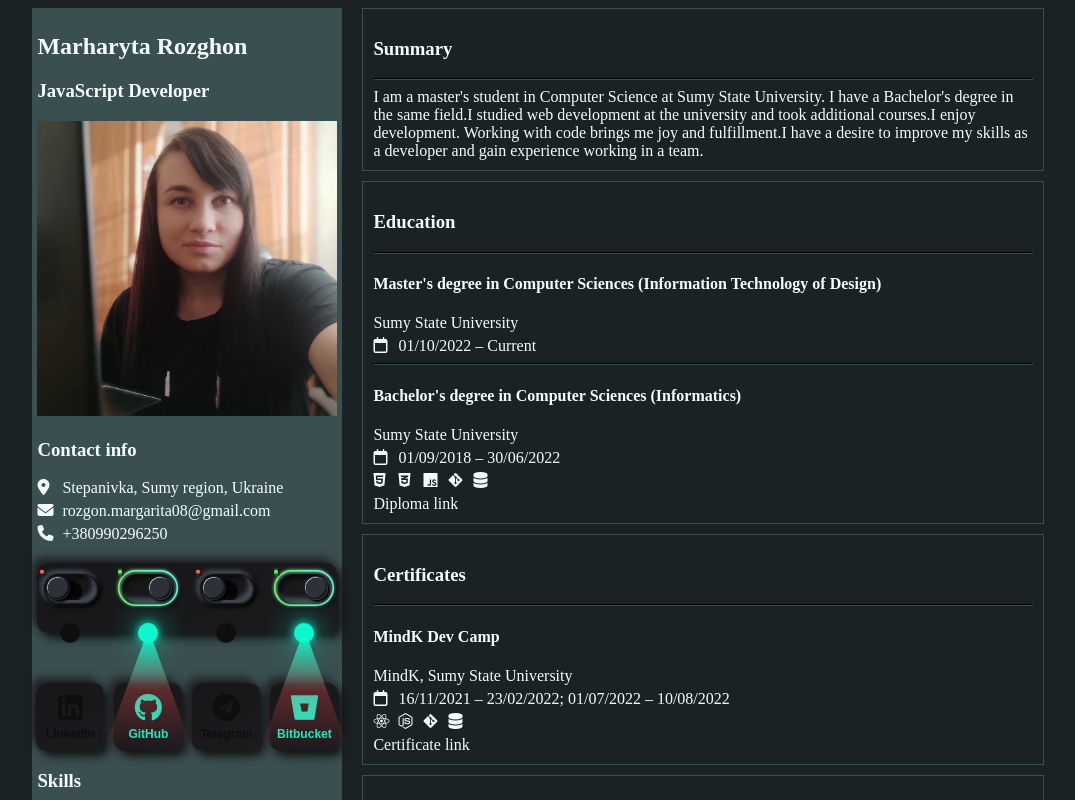
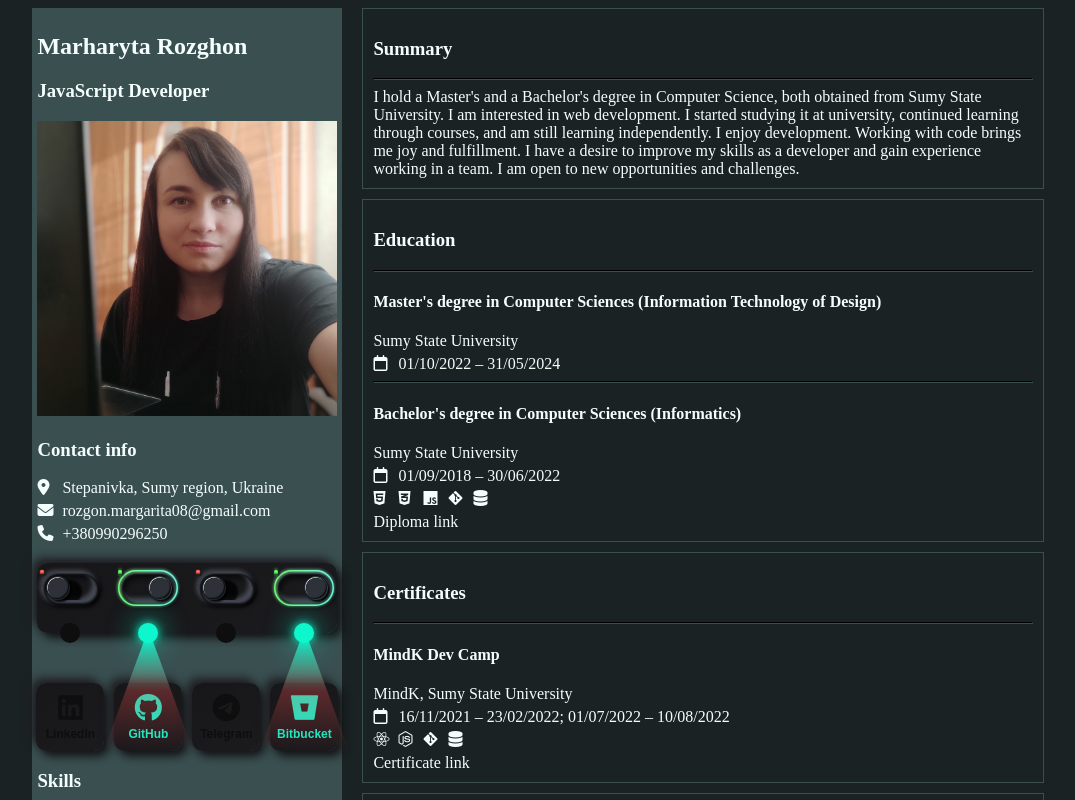
Before and after one commit to marharita08/resume, a React (Create React App) app: page / in a window 1280 px wide. Shown: the top 800 px of the page, without its empty margins (102-1177 px from the left). Built offline with nearby package versions, Linux system fonts and the light colour scheme.

Commit message:
update data

```diff
--- a/src/components/main/education/ItemsData.tsx
+++ b/src/components/main/education/ItemsData.tsx
@@ -11,7 +11,7 @@ export const items: SubItem[] = [
   {
     heading: "Master's degree in Computer Sciences (Information Technology of Design)",
     sources,
-    terms: "01/10/2022 – Current"
+    terms: "01/10/2022 – 31/05/2024"
   },
   {
     heading: "Bachelor's degree in Computer Sciences (Informatics)",
--- a/src/components/main/summary/ItemsData.tsx
+++ b/src/components/main/summary/ItemsData.tsx
@@ -2,9 +2,11 @@ import {SubItem} from "../SubItemTypes";
 
 export const items: SubItem[] = [
   {
-    description: "I am a master's student in Computer Science at Sumy State University. I have a Bachelor's degree in the same field." +
-      "I studied web development at the university and took additional courses." +
-      "I enjoy development. Working with code brings me joy and fulfillment." +
-      "I have a desire to improve my skills as a developer and gain experience working in a team."
+    description:
+    "I hold a Master's and a Bachelor's degree in Computer Science, both obtained from Sumy State University. " +
+      "I am interested in web development. I started studying it at university, continued learning through courses, and am still learning independently. " +
+      "I enjoy development. Working with code brings me joy and fulfillment. " +
+      "I have a desire to improve my skills as a developer and gain experience working in a team. " +
+      "I am open to new opportunities and challenges."
   }
 ];
```
